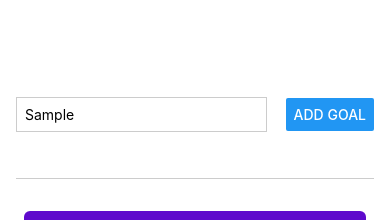
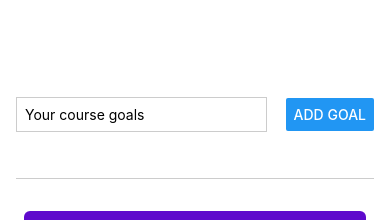
Before and after one commit to HumayunHabib/standard-native-app, a React Native app: screen / in a window 390 px wide. Both pictures are taken after typing "Sample" into the empty fields and a click on the button "ADD GOAL". Shown: the top 220 px of the page. Built offline with nearby package versions, Linux system fonts and the light colour scheme.

Commit message:
lec18 of Chapter2

```diff
--- a/App.js
+++ b/App.js
@@ -1,45 +1,32 @@
 import { useState } from "react";
-import {
-  Button,
-  ScrollView,
-  StyleSheet,
-  Text,
-  TextInput,
-  View,
-} from "react-native";
+import { StyleSheet, View, FlatList } from "react-native";
+import GoalItem from "./components/GoalItem";
+import GoalInput from "./components/GoalInput";
 
 export default function App() {
-  const [enteredGoalText, setEnteredGoalText] = useState("");
   const [courseGoals, setCourseGoals] = useState([]);
 
-  function goalInputHandler(enteredtext) {
-    setEnteredGoalText(enteredtext);
-  }
-  function addGoalHandler() {
+  function addGoalHandler(enteredGoalText) {
     setCourseGoals((currentCourseGoals) => [
       ...currentCourseGoals,
-      enteredGoalText,
+      { text: enteredGoalText, id: Math.random().toString() },
     ]);
   }
 
   return (
     <View style={styles.appContainer}>
-      <View style={styles.inputContainer}>
-        <TextInput
-          style={styles.textInput}
-          placeholder="Your course goals"
-          onChangeText={goalInputHandler}
+      <GoalInput onAddGoal={addGoalHandler} />
+      <View style={styles.goalsContainer}>
+        <FlatList
+          data={courseGoals}
+          renderItem={(itemData) => {
+            return <GoalItem text={itemData.item.text} />;
+          }}
+          keyExtractor={(item, index) => {
+            return item.id;
+          }}
+          alwaysBounceVertical={false}
         />
-        <Button title="Add Goal" onPress={addGoalHandler} />
-      </View>
-      <View style={styles.goalsContainer}>
-        <ScrollView>
-          {courseGoals.map((goal, i) => (
-            <View style={styles.goalItem} key={i}>
-              <Text style={styles.goalText}>{goal}</Text>
-            </View>
-          ))}
-        </ScrollView>
       </View>
     </View>
   );
@@ -51,32 +38,8 @@
     paddingTop: 50,
     paddingHorizontal: 16,
   },
-  inputContainer: {
-    flex: 1,
-    flexDirection: "row",
-    justifyContent: "space-between",
-    alignItems: "center",
-    marginBottom: 24,
-    borderBottomWidth: 1,
-    borderBottomColor: "#cccccc",
-  },
-  textInput: {
-    borderWidth: 1,
-    borderColor: "#cccccc",
-    width: "70%",
-    marginRight: 8,
-    padding: 8,
-  },
+
   goalsContainer: {
     flex: 5,
   },
-  goalItem: {
-    margin: 8,
-    padding: 8,
-    borderRadius: 6,
-    backgroundColor: "#5e0acc",
-  },
-  goalText: {
-    color: "white",
-  },
 });
--- /dev/null
+++ b/components/GoalInput.js
@@ -0,0 +1,47 @@
+import React, { useState } from "react";
+import { Button, StyleSheet, TextInput, View } from "react-native";
+
+const GoalInput = (props) => {
+  const [enteredGoalText, setEnteredGoalText] = useState("");
+
+  const goalInputHandler = (enteredtext) => {
+    setEnteredGoalText(enteredtext);
+  };
+
+  const addGoalHandler = () => {
+    props.onAddGoal(enteredGoalText);
+    setEnteredGoalText("");
+  };
+  return (
+    <View style={styles.inputContainer}>
+      <TextInput
+        style={styles.textInput}
+        placeholder="Your course goals"
+        onChangeText={goalInputHandler}
+        value={enteredGoalText}
+      />
+      <Button title="Add Goal" onPress={addGoalHandler} />
+    </View>
+  );
+};
+
+export default GoalInput;
+
+const styles = StyleSheet.create({
+  inputContainer: {
+    flex: 1,
+    flexDirection: "row",
+    justifyContent: "space-between",
+    alignItems: "center",
+    marginBottom: 24,
+    borderBottomWidth: 1,
+    borderBottomColor: "#cccccc",
+  },
+  textInput: {
+    borderWidth: 1,
+    borderColor: "#cccccc",
+    width: "70%",
+    marginRight: 8,
+    padding: 8,
+  },
+});
--- /dev/null
+++ b/components/GoalItem.js
@@ -0,0 +1,23 @@
+import { StyleSheet, Text, View } from "react-native";
+
+const GoalItem = (props) => {
+  return (
+    <View style={styles.goalItem}>
+      <Text style={styles.goalText}>{props.text}</Text>
+    </View>
+  );
+};
+
+export default GoalItem;
+
+const styles = StyleSheet.create({
+  goalItem: {
+    margin: 8,
+    padding: 8,
+    borderRadius: 6,
+    backgroundColor: "#5e0acc",
+  },
+  goalText: {
+    color: "white",
+  },
+});
```
